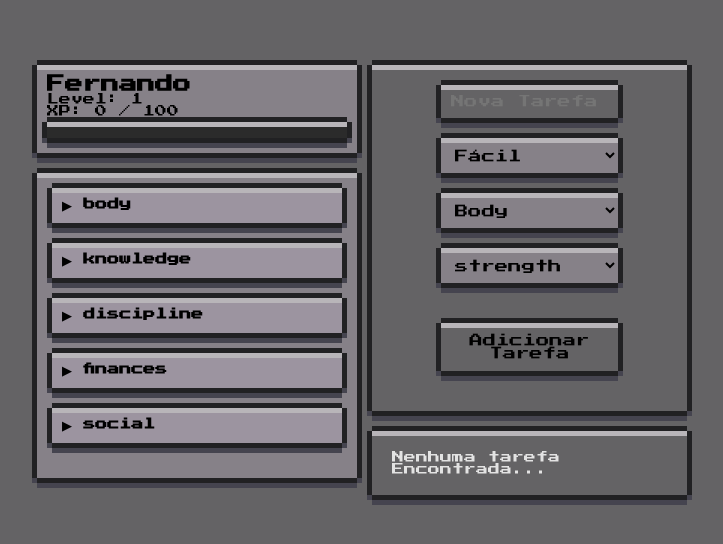
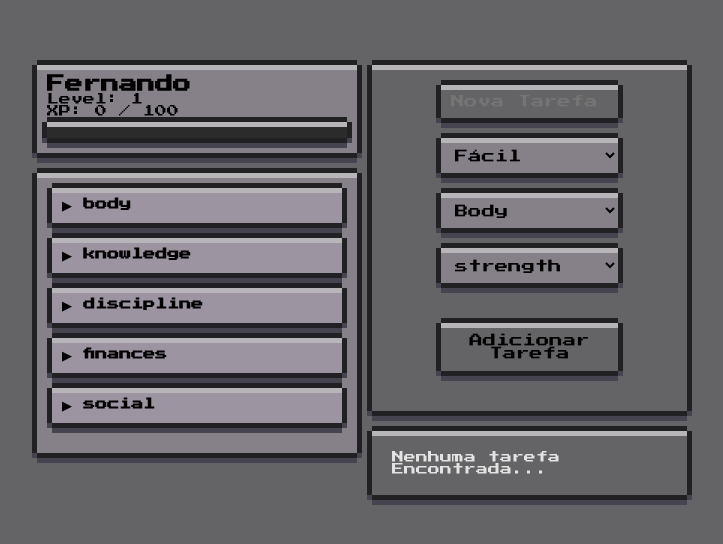
Before and after one commit to dvlneon1/LifeQuest, a React (Vite) app: page / in a window 1280 px wide. Shown: the part 110-654 px from the top of the page, without its empty margins (278-1001 px from the left). Built offline with nearby package versions, Linux system fonts and the light colour scheme.

Commit message:
Correção da barra de XP

```diff
--- a/src/components/PlayerCard.jsx
+++ b/src/components/PlayerCard.jsx
@@ -45,6 +45,7 @@ export default function PlayerCard({ player }){
                                                         <div key={subSkillName} className="sub-skill">
                                                             <strong>{subSkillName}</strong>
                                                             <p>Lv: {subSkill.level}</p>
+                                                            <p>XP: {subSkill.xp} / {getXpRequired(subSkill.level)}</p>
                                                             <XpBar currentXp={subSkill.xp} requiredXp={getXpRequired(subSkill.level)}/>
                                                         </div>
                                                     )
--- a/src/components/XpBar.jsx
+++ b/src/components/XpBar.jsx
@@ -6,7 +6,7 @@ export default function XpBar({currentXp, requiredXp}){
 
     return (
         <div className="xp-bar-container">
-            <div className="xp-bar-fill" style={{width: `${percentage}`}}></div>
+            <div className="xp-bar-fill" style={{width: `${percentage}%`}}></div>
         </div>
     )
 }
--- a/src/styles/PlayerCard.css
+++ b/src/styles/PlayerCard.css
@@ -44,7 +44,7 @@
 .skill-block{
     font-size: 12px;
     padding: 10px;
-    margin-bottom: 20px;
+    margin-bottom: 15px;
 
     border: 0;
     box-shadow: var(--pixel-border);
```
